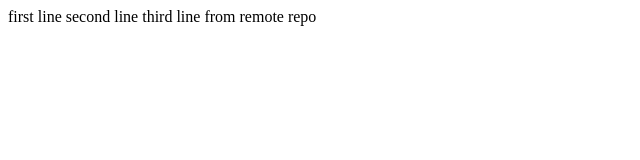
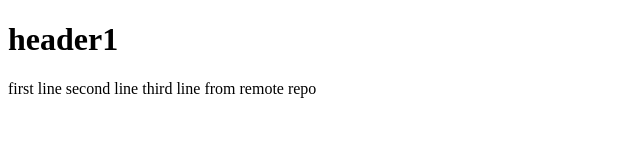
Before and after one commit to sergey33gorohov/test1707, a plain HTML site: page index.html in a window 1280 px wide. Shown: the whole page, without its empty margins (0-640 px from the left). Drawn offline with Linux system fonts and the light colour scheme.

Commit message:
added header

```diff
--- a/index.html
+++ b/index.html
@@ -4,6 +4,8 @@
 	<title>first clone</title>
 </head>
 <body>
+<divclass"header"><h1>header1</h1>
+</div>
 first line
 second line
 third line from remote repo
```
